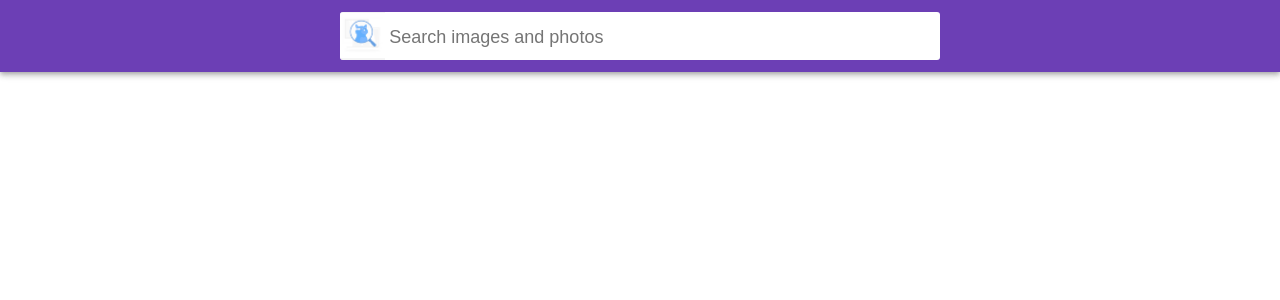
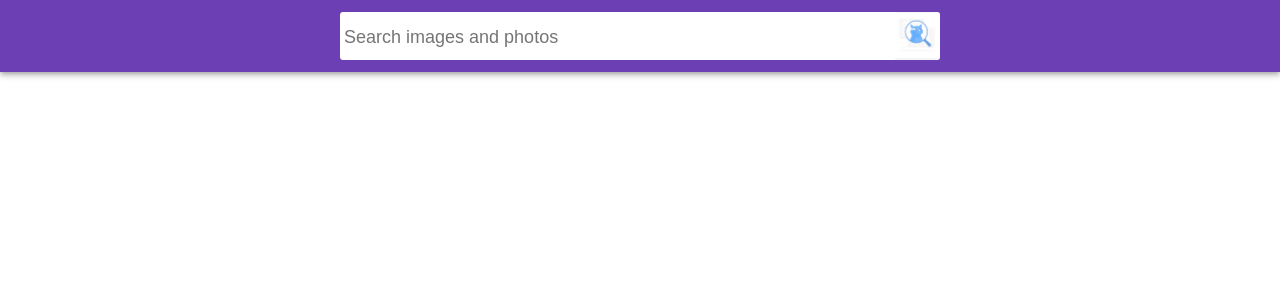
Before and after one commit to 3197344/goit-react-hw-03-image-finder, a React (Create React App) app: page / in a window 1280 px wide. Shown: the top 300 px of the page. Built offline with nearby package versions, Linux system fonts and the light colour scheme.

Commit message:
add change to Searchbar

```diff
--- a/src/components/App.jsx
+++ b/src/components/App.jsx
@@ -100,7 +100,7 @@ export class App extends Component {
 
       return (
         <div className={s.app}>
-          <SearchBar onSubmit={this.handlerSubmit} />
+          <SearchBar handlerSubmit={this.handlerSubmit} />
           <ImageGallery images={images} onClick={this.toggleModal} />
           {loading && <Loader />}
           {images.length > 0 && images.length < totalImg && (
--- a/src/components/Modal/Modal.js
+++ b/src/components/Modal/Modal.js
@@ -8,6 +8,7 @@ export class Modal extends Component {
     static propTypes = {
     onClose: PropTypes.func.isRequired,
     modalImg: PropTypes.string.isRequired,
+    tags: PropTypes.string.isRequired,
     };
 
     componentDidMount() {
@@ -31,18 +32,20 @@ export class Modal extends Component {
     };
 
     render() {
-        const { modalImg} = this.props;
+        const { modalImg, tags} = this.props;
         return (
+            <>
                 <div className={s.overlay}
                     onClick={this.handleBackdropClick}>
                     <div className={s.modal}>
                         <img
                             src={modalImg}
-                        alt="img"/>
+                            alt={tags} />
                     </div>
                 </div>
-            )
-        }
+            </>
+        );
+    };
 };
 
 export default Modal;
--- a/src/components/Searchbar/Searchbar.jsx
+++ b/src/components/Searchbar/Searchbar.jsx
@@ -4,35 +4,46 @@ import PropTypes from 'prop-types';
 import s from "../Searchbar/Searchbar.module.css";
 
 export class SearchBar extends Component {
-
-    static propTypes = {
-        onSubmit: PropTypes.func
-    };
-
     state = {
         searchInput: '',
     };
 
-    handlerSubmit = e => {
-    e.preventDefault();
-
-    if (this.state.searchInput.trim() === '') {
-        return alert('Enter a query to search');
-    // return toast.error('Enter a query to search ');
-        }
-
-    this.props.onSubmit(this.state.searchInput);
-    this.setState({ searchInput: '' }); //очистка инпута
+    static propTypes = {
+        handlerSubmit: PropTypes.func.isRequired,
     };
 
-    handlerOnChange = e => {
+    handleSearch = e => {
     this.setState({ searchInput: e.currentTarget.value.toLowerCase() });
     };
 
+    onSubmit = e => {
+        e.preventDefault();
+        const { searchInput } = this.state;
+        const { handlerSubmit } = this.props;
+        if (searchInput.trim() === '') {
+            return alert('Enter a query to search');
+            // return toast.error('Enter a query to search ');
+        }
+        handlerSubmit(searchInput);
+    };
+
     render() {
+        const { searchInput } = this.state;
         return (
             <header className={s.Searchbar}>
-                <form  className={s.SearchForm} onSubmit={this.handlerSubmit}>
+                <form
+                    className={s.SearchForm}
+                    onSubmit={this.onSubmit}>
+                    <input
+                        className={s.SearchFormInput}
+                        type="text"
+                        autoComplete="off"
+                        autoFocus
+                        placeholder="Search images and photos"
+                        value={searchInput }
+                        onChange={this.handleSearch}
+                    />
+
                     <button
                         type="submit"
                         className={s.SearchFormButton}
@@ -41,16 +52,6 @@ export class SearchBar extends Component {
                             className={s.SearchFormButtonLabel}>
                             Search</span>
                     </button>
-
-                    <input
-                        className={s.SearchFormInput}
-                        type="text"
-                        autoComplete="off"
-                        autoFocus
-                        placeholder="Search images and photos"
-
-                        onChange={this.handlerOnChange}
-                    />
                 </form>
             </header>
         );
```
Lines whose indentation alone changed are shown as unchanged.
